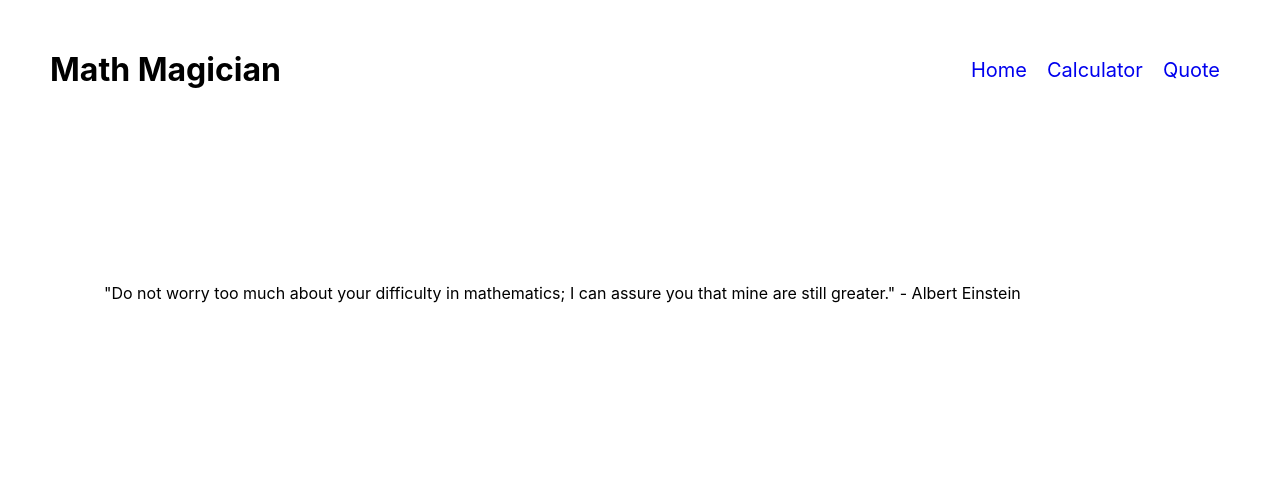
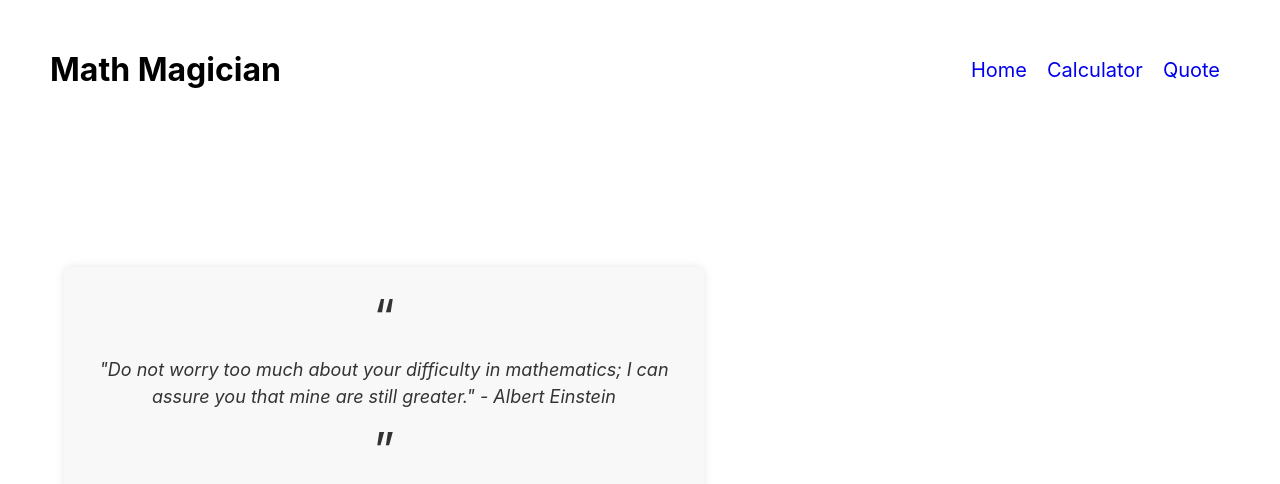
Before and after one commit to Hassan-Jamal/React_Calculatorapp, a React (Create React App) app: page /quote in a window 1280 px wide. Shown: the top 484 px of the page. Built offline with nearby package versions, Linux system fonts and the light colour scheme.

Commit message:
changes occurs in index.css

```diff
--- a/src/index.css
+++ b/src/index.css
@@ -11,3 +11,42 @@
   font-family: source-code-pro, Menlo, Monaco, Consolas, 'Courier New',
     monospace;
 }
+
+/* Add this styling to your CSS file or style block in your React component */
+
+.quotes {
+  max-width: 600px;
+  margin: auto;
+  padding: 20px;
+  background-color: #f8f8f8;
+  border-radius: 8px;
+  box-shadow: 0 0 10px rgba(0, 0, 0, 0.1);
+  text-align: center;
+}
+
+blockquote {
+  font-size: 18px;
+  color: #333;
+  font-style: italic;
+  margin: 0;
+  padding: 0;
+  line-height: 1.5;
+}
+
+/* Optional: Add some styles to make it more visually appealing */
+
+.quotes:before {
+  content: '\201C'; /* Left double quotation mark */
+  font-size: 3em;
+  color: #333;
+  display: block;
+  margin-bottom: 10px;
+}
+
+.quotes:after {
+  content: '\201D'; /* Right double quotation mark */
+  font-size: 3em;
+  color: #333;
+  display: block;
+  margin-top: 10px;
+}
```
